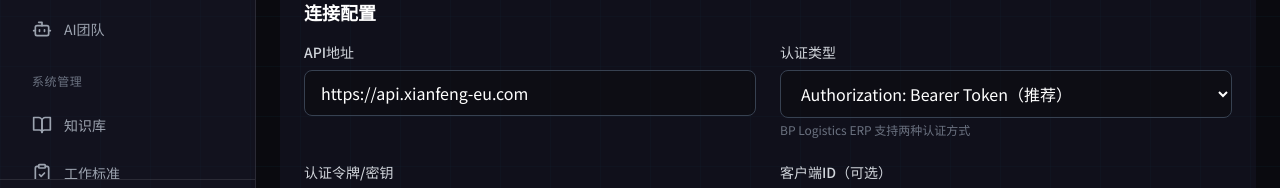
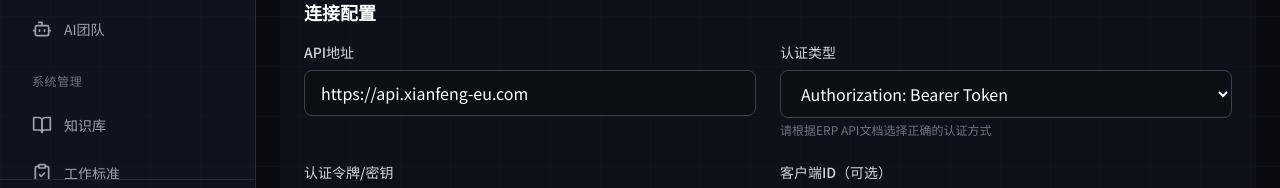
Before and after one commit to FrankZheng1985/Logistics-AI-personal, a Next.js app in the folder frontend/: page /settings/erp in a window 1280 px wide. Shown: the part 484-672 px from the top of the page. Built offline with nearby package versions, Linux system fonts and the light colour scheme; no server answers.

Commit message:
fix: 添加更多ERP API认证方式选项(Api-Key, apikey)

```diff
--- a/frontend/app/(main)/settings/erp/page.tsx
+++ b/frontend/app/(main)/settings/erp/page.tsx
@@ -274,10 +274,12 @@ export default function ERPSettingsPage() {
               onChange={e => setConfig(prev => ({ ...prev, auth_type: e.target.value }))}
               className="w-full px-4 py-2.5 bg-deep-space/50 border border-gray-700 rounded-lg text-white focus:border-cyber-blue focus:outline-none"
             >
-              <option value="bearer">Authorization: Bearer Token（推荐）</option>
+              <option value="bearer">Authorization: Bearer Token</option>
               <option value="x_api_key">X-API-Key Header</option>
+              <option value="api_key">Api-Key Header</option>
+              <option value="apikey">apikey Header（小写）</option>
             </select>
-            <p className="text-gray-500 text-xs mt-1">BP Logistics ERP 支持两种认证方式</p>
+            <p className="text-gray-500 text-xs mt-1">请根据ERP API文档选择正确的认证方式</p>
           </div>
 
           <div>
```
Also changed, not shown: 1 other file (tests, documents, lock files or other folders).
